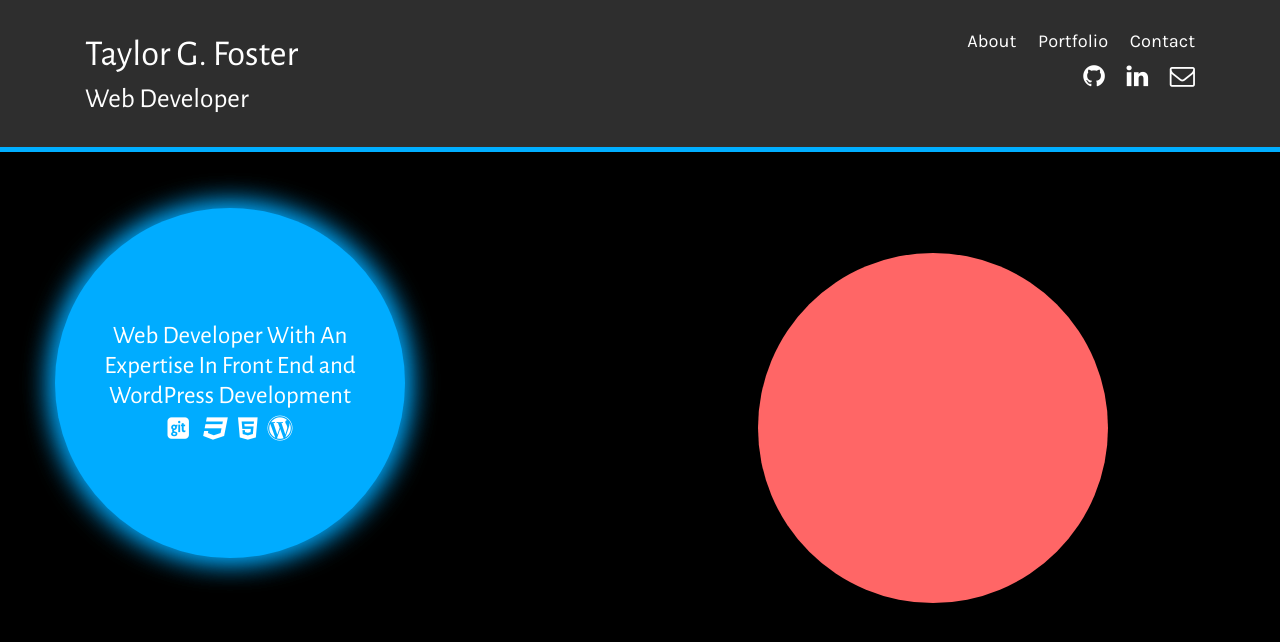
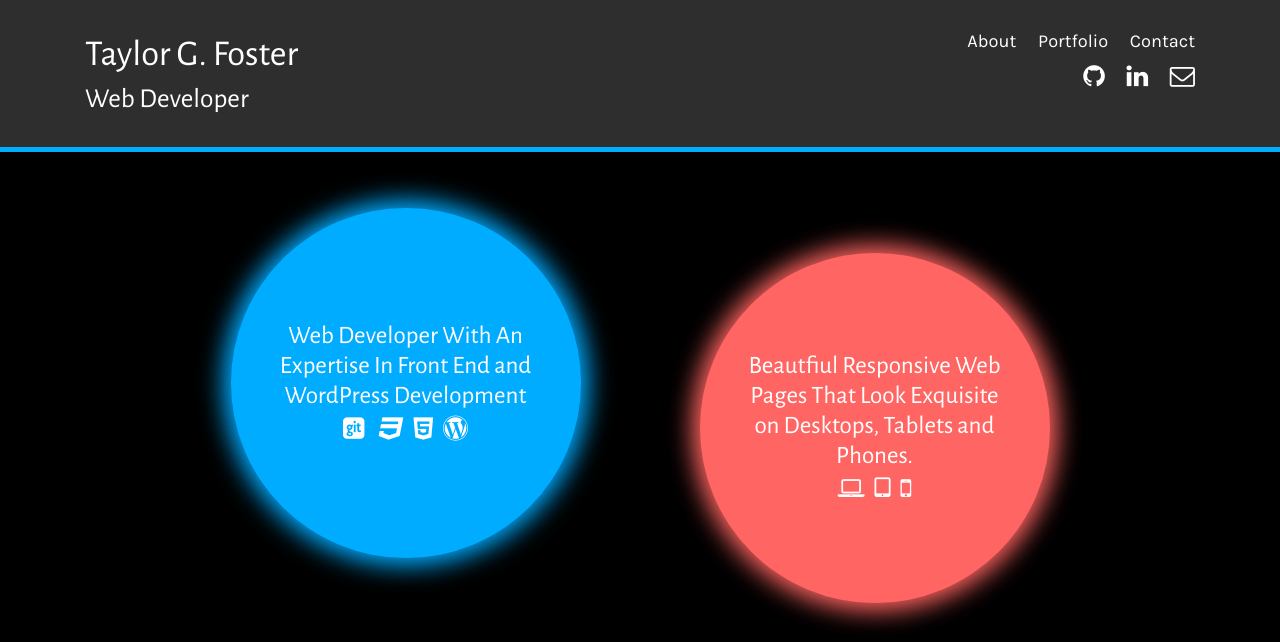
Before and after one commit to TaylorFoster90/TaylorFoster90.github.io, a website: page index.html in a window 1280 px wide. Shown: the top 642 px of the page. Drawn offline with nearby package versions, Linux system fonts and the light colour scheme; files that its build step writes are made by us from their sources; grey boxes are pictures that could not be loaded.

Commit message:
amazing sickness

```diff
--- a/index.html
+++ b/index.html
@@ -59,7 +59,11 @@
               </p>
             </div>
             <div class="circle-2">
-              <p>Beautfiul Responsive Web Pages That Look Exquisite on Desktops, Tablets and Phones.</p>
+              <p>
+                Beautfiul Responsive Web Pages That Look Exquisite on Desktops, Tablets and Phones.
+                <br>
+                <i class="fa fa-laptop"></i><i class="fa fa-tablet"></i><i class="fa fa-mobile"></i>
+              </p>
             </div>
           </div>
         </div>
--- a/js/main.js
+++ b/js/main.js
@@ -32,4 +32,12 @@ $(document).ready(function(){
    }, 1700 + i * 300);
  })
   setTimeout(function(){$(".circle-1").addClass("circle-1-active")}, 2900);
+
+  setTimeout(function(){$(".circle-2 p").addClass("visible"); }, 3500);
+  $('.circle-2 p i').each(function(i, el) {
+   setTimeout(function() {
+      $(el).addClass('pop-once');
+   }, 4200 + i * 300);
+ })
+  setTimeout(function(){$(".circle-2").addClass("circle-2-active")}, 5100);
 })
--- a/less/billboard.less
+++ b/less/billboard.less
@@ -36,12 +36,24 @@
   .circle-1-active{
     background-color: RGBA(0, 172, 255,1);
     box-shadow:0 0 30px RGBA(0, 172, 255,1),0 0 30px RGBA(0, 172, 255,1);
+    margin-left: 15%;
   }
   .circle-2{
-    background-color: @pink;
+    background-color: RGBA(255, 101, 98,.7);
     float: right;
     margin-top: 5%;
-    margin-right: 10%;
+    i{
+      margin-top: 5px;
+      margin-right: 10px;
+      &:last-of-type{
+        margin-right: 0;
+      }
+    }
+  }
+  .circle-2-active{
+    background-color: RGBA(255, 101, 98,1);
+    box-shadow:0 0 30px RGBA(255, 101, 98,1),0 0 30px RGBA(255, 101, 98,1);
+    margin-right: 15%;
   }
   .visible{
     opacity: 1!important;
```
Also changed, not shown: css/main.min.css.
